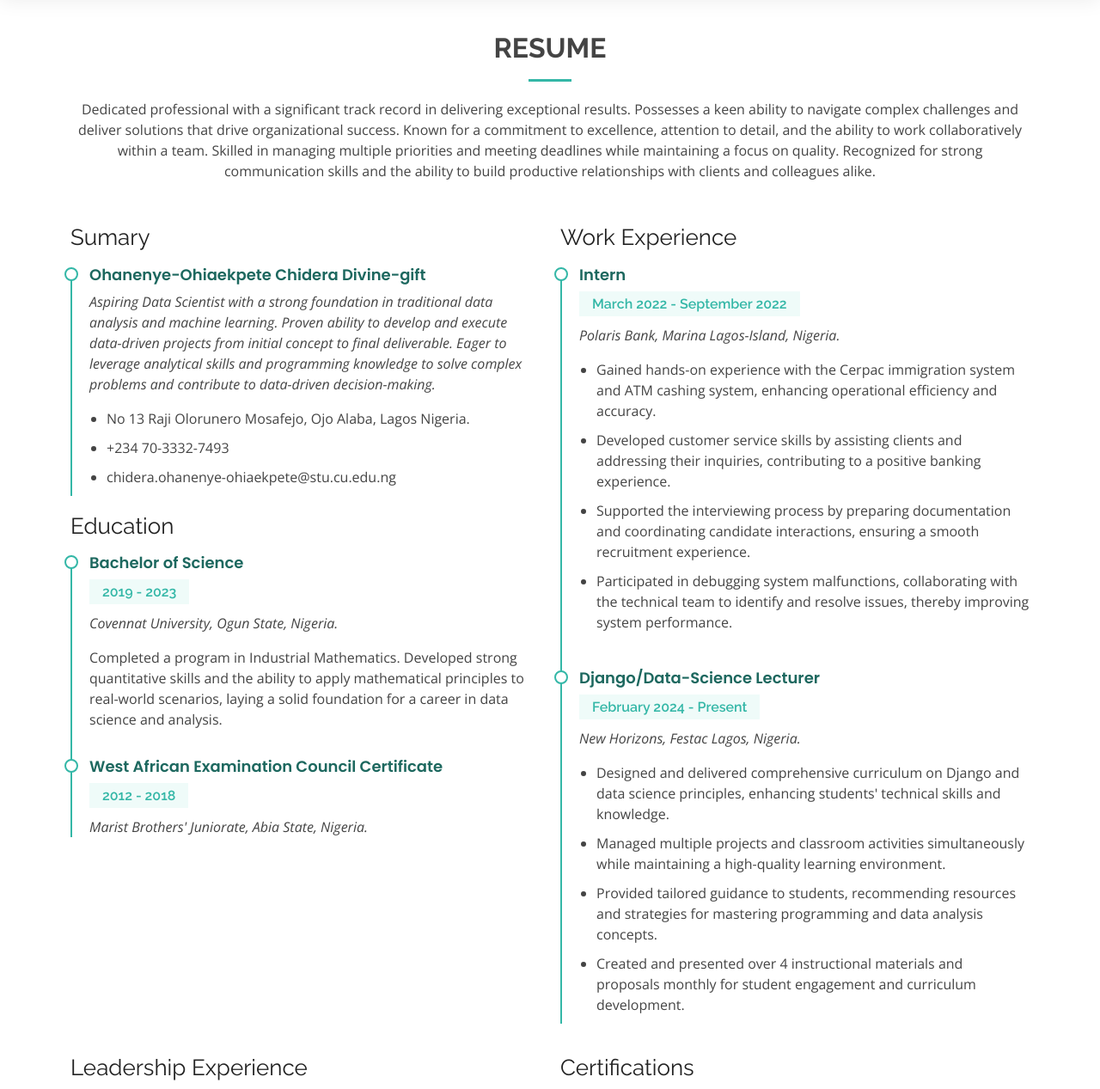
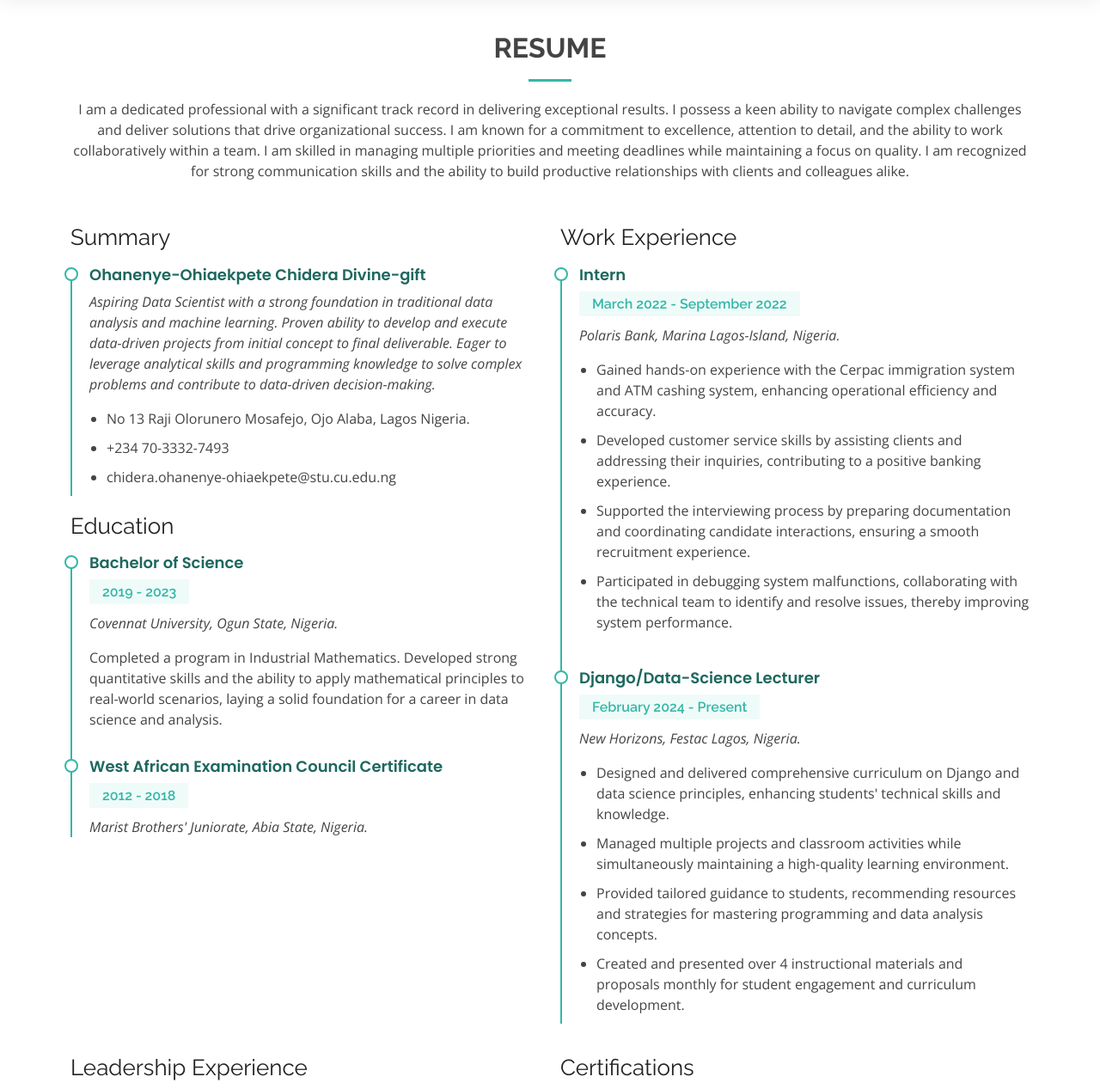
Before and after one commit to ChideraDG/My-Digital-CV, a Django app: page /resume/ in a window 1280 px wide. Shown: the part 73-1340 px from the top of the page at 86% size. Run offline with Django 5.2, Linux system fonts and the light colour scheme; some libraries are stand-ins or nearby versions.

Commit message:
"Updated settings.py to add 127.0.0.1 to ALLOWED_HOSTS and modified resume.html to change paragraph text and fix typo in 'Summary' title."

```diff
--- a/cv/cv/settings.py
+++ b/cv/cv/settings.py
@@ -26,7 +26,7 @@ SECRET_KEY = "django-insecure-5ls5c&c)0++2f_wb+zm1z7@fiuz_y_y%+s=*c7xiky93zhm(w4
 # SECURITY WARNING: don't run with debug turned on in production!
 DEBUG = False
 
-ALLOWED_HOSTS = ["chideradg.pythonanywhere.com"]
+ALLOWED_HOSTS = ["chideradg.pythonanywhere.com", "127.0.0.1"]
 
 
 # Application definition
--- a/cv/templates/resume.html
+++ b/cv/templates/resume.html
@@ -12,12 +12,12 @@
 
                 <div class="section-title">
                     <h2>Resume</h2>
-                    <p>Dedicated professional with a significant track record in delivering exceptional results. Possesses a keen ability to navigate complex challenges and deliver solutions that drive organizational success. Known for a commitment to excellence, attention to detail, and the ability to work collaboratively within a team. Skilled in managing multiple priorities and meeting deadlines while maintaining a focus on quality. Recognized for strong communication skills and the ability to build productive relationships with clients and colleagues alike.</p>
+                    <p>I am a dedicated professional with a significant track record in delivering exceptional results. I possess a keen ability to navigate complex challenges and deliver solutions that drive organizational success. I am known for a commitment to excellence, attention to detail, and the ability to work collaboratively within a team. I am skilled in managing multiple priorities and meeting deadlines while maintaining a focus on quality. I am recognized for strong communication skills and the ability to build productive relationships with clients and colleagues alike.</p>
                 </div>
 
                 <div class="row">
                     <div class="col-lg-6">
-                        <h3 class="resume-title">Sumary</h3>
+                        <h3 class="resume-title">Summary</h3>
                         <div class="resume-item pb-0">
                             <h4>Ohanenye-Ohiaekpete Chidera Divine-gift</h4>
                             <p>
@@ -87,7 +87,7 @@
                             <p>
                                 <ul>
                                     <li>Designed and delivered comprehensive curriculum on Django and data science principles, enhancing students' technical skills and knowledge.</li>
-                                    <li>Managed multiple projects and classroom activities simultaneously while maintaining a high-quality learning environment.</li>
+                                    <li>Managed multiple projects and classroom activities while simultaneously maintaining a high-quality learning environment.</li>
                                     <li>Provided tailored guidance to students, recommending resources and strategies for mastering programming and data analysis concepts.</li>
                                     <li>Created and presented over 4 instructional materials and proposals monthly for student engagement and curriculum development.</li>
                                 </ul>
```
